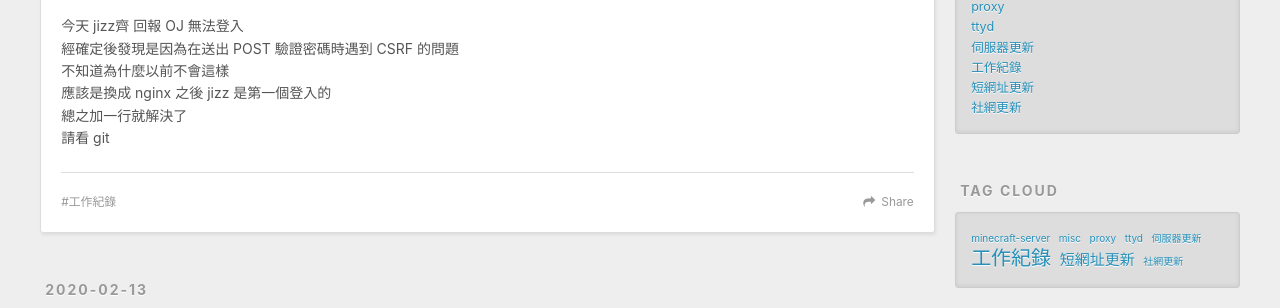
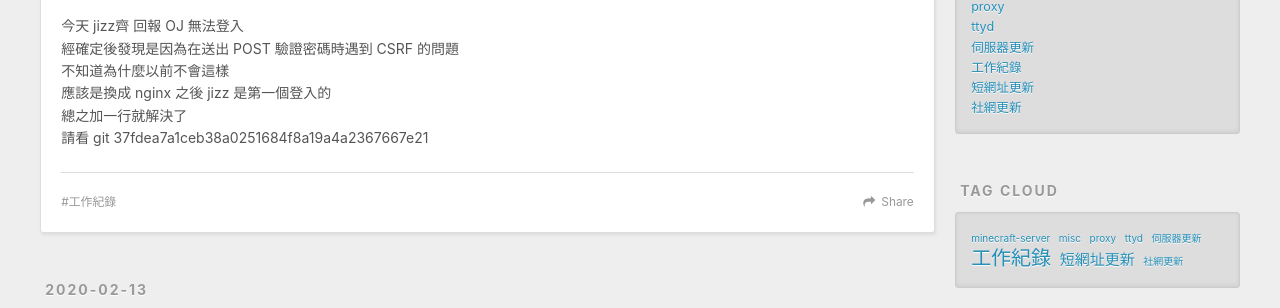
Before and after one commit to ckcscnet/ckcscnet.github.io, a plain HTML site: page index.html in a window 1280 px wide. Shown: the part 438-746 px from the top of the page. Drawn offline with nearby package versions, Linux system fonts and the light colour scheme.

Commit message:
Site updated: 2020-02-25 14:46:22

```diff
--- a/index.html
+++ b/index.html
@@ -84,7 +84,7 @@
 
     <div class="article-entry" itemprop="articleBody">
 
-        <p>今天 jizz齊 回報 OJ 無法登入<br>經確定後發現是因為在送出 POST 驗證密碼時遇到 CSRF 的問題<br>不知道為什麼以前不會這樣<br>應該是換成 nginx 之後 jizz 是第一個登入的<br>總之加一行就解決了<br>請看 git </p>
+        <p>今天 jizz齊 回報 OJ 無法登入<br>經確定後發現是因為在送出 POST 驗證密碼時遇到 CSRF 的問題<br>不知道為什麼以前不會這樣<br>應該是換成 nginx 之後 jizz 是第一個登入的<br>總之加一行就解決了<br>請看 git 37fdea7a1ceb38a0251684f8a19a4a2367667e21</p>
 
 
     </div>
```
Also changed, not shown: 2020/02/25/109-2-25工作紀錄/index.html (+4 -4 lines).
